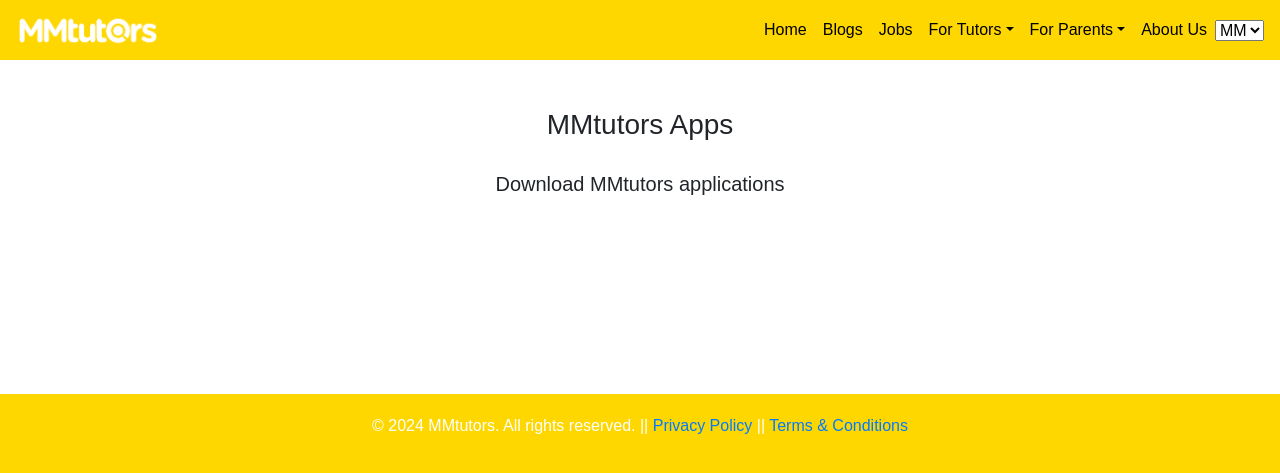
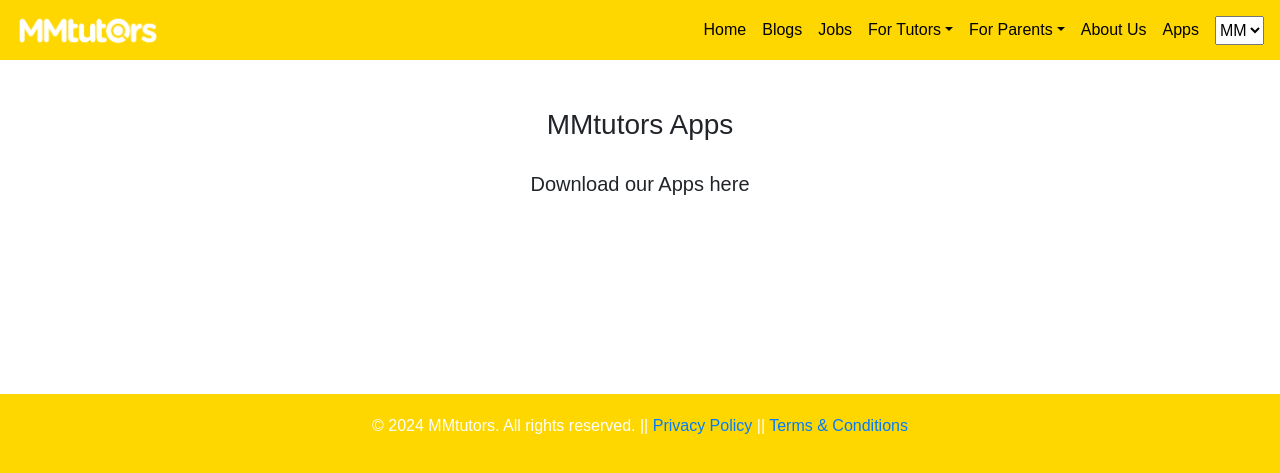
Before and after one commit to pirsondu/mmtutors_website, a Django app: page /apps in a window 1280 px wide. Shown: the top 473 px of the page. Run offline with Django 5.2, Linux system fonts and the light colour scheme; data that the repository does not hold is empty; some libraries are stand-ins or nearby versions.

Commit message:
apps page ui fix and deployment

```diff
--- a/website/templates/apps.html
+++ b/website/templates/apps.html
@@ -12,10 +12,10 @@
     {% for app in apps %}
     <hr />
     <div class="download-apps">
-      <h4 class="text-center mb-4">
+      <h4 class="text-center my-4">
         {% if request.COOKIES.lang == "MM" %} {{ app.title_mm }} {% else %} {{ app.title_en }} {% endif %}
       </h4>
-      <div class="row">
+      <div class="row pt-2 pt-md-4 pb-0 pb-md-4">
         <div class="col-md-4 text-center mb-4 mb-md-0">
           <a
             href="{{ app.appstore_link }}"
--- a/website/templates/base/layout.html
+++ b/website/templates/base/layout.html
@@ -129,12 +129,12 @@
           <li class="nav-item">
             <a class="nav-link" href="{% url 'about' %}">About Us</a>
           </li>
-          <!-- <li class="nav-item">
+          <li class="nav-item">
             <a class="nav-link" href="{% url 'apps' %}">Apps</a>
-          </li> -->
-          <li class="d-flex align-items-center">
+          </li>
+          <li class="d-flex align-items-center mt-2 mt-lg-0 ml-0 ml-lg-2">
             <select
-              class="form-select"
+              class="form-select py-1"
               aria-label="Default select example"
               id="langId"
               onchange="changeLanguage()"
--- a/website/views.py
+++ b/website/views.py
@@ -136,8 +136,8 @@ def apps_page(request):
     apps = DownloadableApp.objects.all()
     context = {
         'info': {
-            'mm': 'MMtutors ရဲ့ application များ download ရယူပါ',
-            'en': 'Download MMtutors applications',
+            'mm': 'MMtutors ၏ Apps များကို download ရယူရန်',
+            'en': 'Download our Apps here',
         },
         'apps': apps
     }
```
